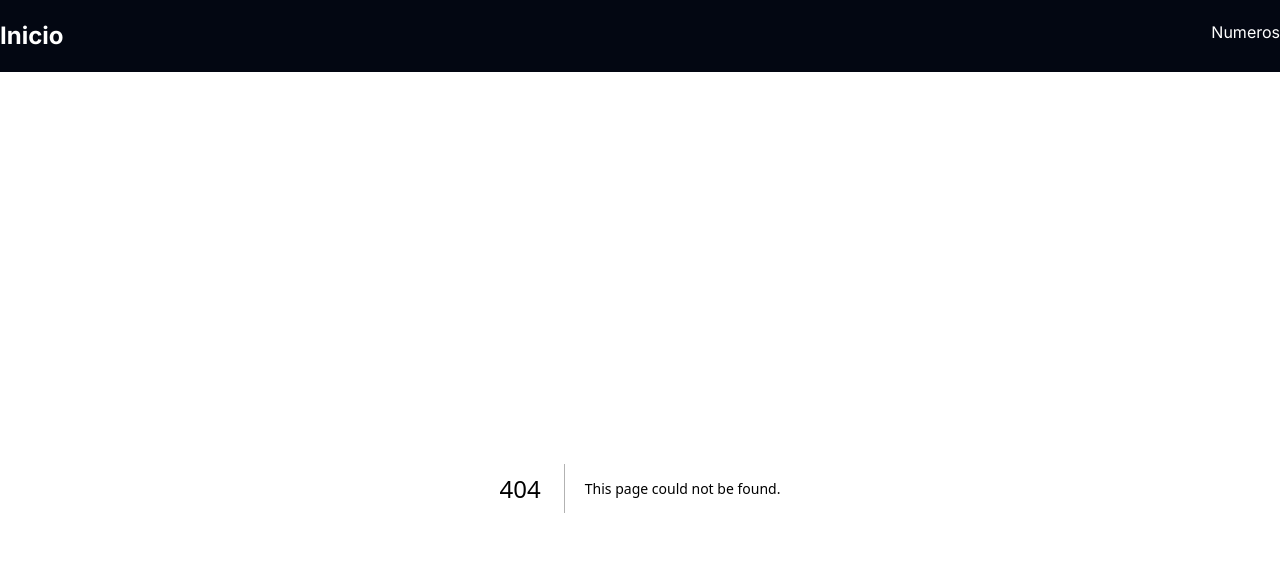
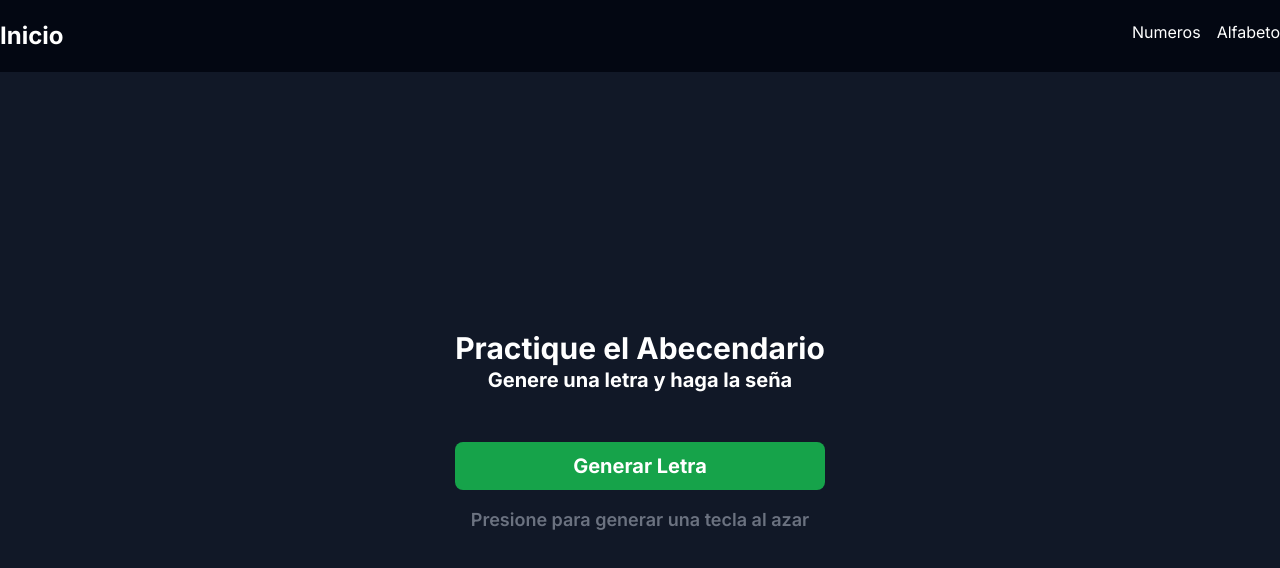
Before and after one commit to Sadelto0130/lsa-app, a Next.js app: page /unidades/alfabeto in a window 1280 px wide. Before the commit this address had no page. Shown: the top 568 px of the page. Built offline with nearby package versions, Linux system fonts and the light colour scheme.

Commit message:
Generador de letras agregado

```diff
--- a/src/app/layout.jsx
+++ b/src/app/layout.jsx
@@ -1,6 +1,6 @@
 import "./globals.css";
 import { Inter } from "next/font/google";
-import Navbar from '../components/Navbar'
+import Navbar from "../components/Navbar";
 
 const inter = Inter({ subsets: ["latin"] });
 
@@ -14,7 +14,11 @@ export default function RootLayout({ children }) {
     <html lang="en">
       <body className={inter.className}>
         <Navbar />
-        <main className="container mx-auto px-5 mt-4">{children}</main>
+        <main className="container mx-auto px-5 mt-4">
+          <div className="h-[calc(100vh-7rem)] flex justify-center items-center flex-col">
+            {children}
+          </div>
+        </main>
       </body>
     </html>
   );
--- /dev/null
+++ b/src/app/unidades/alfabeto/page.jsx
@@ -0,0 +1,39 @@
+"use client";
+import { useState } from "react"
+
+function Page() {
+
+  const [azar, setAzar] = useState('')
+
+  const abecedario = ['a','b','c','d','e','f','g','h','i','j','k','l', 'ñ','m','n','o','p','q','r','s','t','u','v','w','x','y','z' ]
+
+  const letrasAzar = () => {
+    setAzar(Math.floor(Math.random() * 27))
+    return azar
+  }
+
+  return (
+    <div >
+      <header className="grid grid-rows-2 my-4 mb-10">
+        <h1 className="text-center font-bold text-3xl">Practique el Abecendario</h1>
+        <h3 className="text-center text-md text-xl font-bold">Genere una letra y haga la seña</h3>
+      </header>
+
+      <div className="grid justify-items-center ">
+        <button
+          className="w-full h-12 bg-green-600 hover:bg-green-700 text-white text-xl font-bold rounded-lg "
+          onClick={letrasAzar}
+        >Generar Letra</button>
+        {azar != ''
+          ? <h1
+              className="my-4 mb-10 font-bold text-6xl">
+              {abecedario[azar].toUpperCase()}
+            </h1>
+          : <p className="text-lg font-semibold text-gray-500 p-4">Presione para generar una tecla al azar</p>
+        }
+      </div>
+    </div>
+  )
+}
+
+export default Page
--- a/src/app/unidades/numeros/page.jsx
+++ b/src/app/unidades/numeros/page.jsx
@@ -19,7 +19,7 @@ function Numeros() {
     setNuevoNumero(e.target.value);
   };
   return (
-    <div className="h-[calc(100vh-7rem)] flex justify-center items-center flex-col">
+    <div >
       <form onSubmit={handleSubtmit}>
         <header className="flex justify-between">
           <h1 className="font-bold text-3xl">Diga en LSA los numeros que salen en pantalla</h1>
@@ -36,7 +36,7 @@ function Numeros() {
         />{" "}
         <button
           type="submit"
-          className="bg-green-600 hover:bg-greem-700 text-white font-bold px-4 rounded-lg"
+          className="bg-green-600 hover:bg-green-700 text-white font-bold px-4 rounded-lg"
           onClick={generarNumero}
         >
           Generar Numero Aleatorio
--- a/src/components/Navbar.jsx
+++ b/src/components/Navbar.jsx
@@ -14,6 +14,9 @@ function Navbar() {
           <li>
             <Link href="/unidades/numeros" className= "text-white">Numeros</Link>
           </li>
+          <li>
+            <Link href="/unidades/alfabeto" className= "text-white">Alfabeto</Link>
+          </li>
         </ul>
       </div>
     </nav>
```
